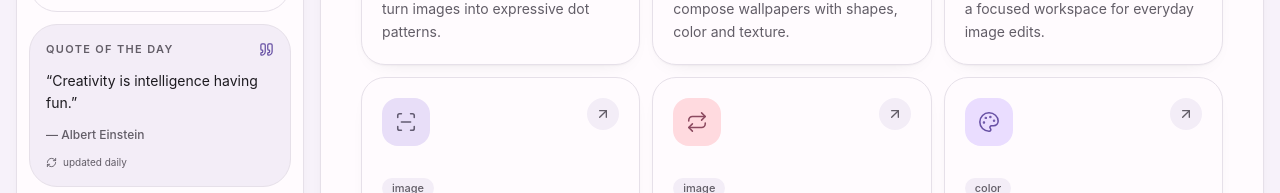
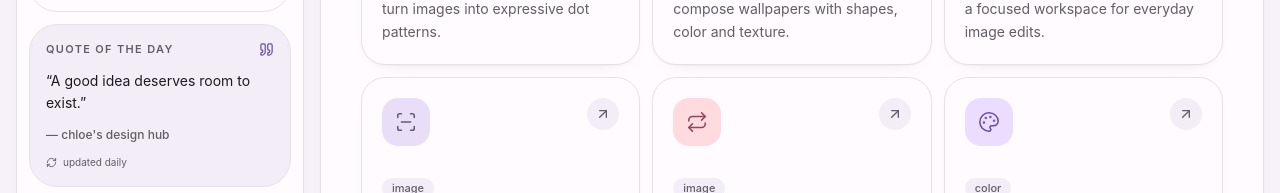
Before and after one commit to pxdritz1/chloe-s-design-hub, a React (Vite) app: page /dashboard in a window 1280 px wide. Shown: the part 553-746 px from the top of the page. Built offline with nearby package versions, Linux system fonts and the light colour scheme; no server answers.

Commit message:
fix: use original attributed quote fallbacks

```diff
--- a/src/components/layout/SidebarInsights.tsx
+++ b/src/components/layout/SidebarInsights.tsx
@@ -16,9 +16,9 @@ type DailyQuote = {
 };
 
 const fallbacks: Record<string, DailyQuote> = {
-  "pt-BR": { quote: "A criatividade é a inteligência se divertindo.", author: "Albert Einstein" },
-  es: { quote: "La creatividad es la inteligencia divirtiéndose.", author: "Albert Einstein" },
-  en: { quote: "Creativity is intelligence having fun.", author: "Albert Einstein" }
+  "pt-BR": { quote: "Uma boa ideia merece espaço para existir.", author: "chloe's design hub" },
+  es: { quote: "Una buena idea merece espacio para existir.", author: "chloe's design hub" },
+  en: { quote: "A good idea deserves room to exist.", author: "chloe's design hub" }
 };
 
 function stringValue(value: unknown) {
```
